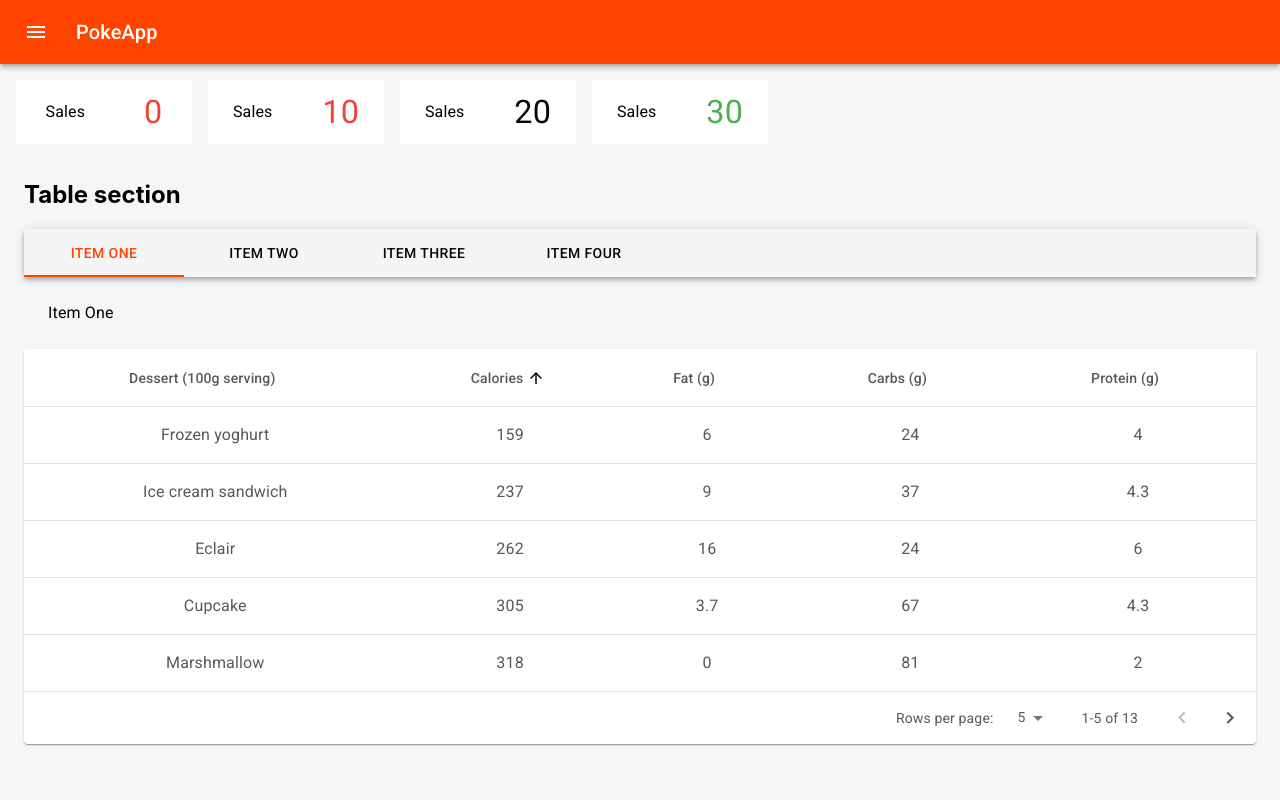
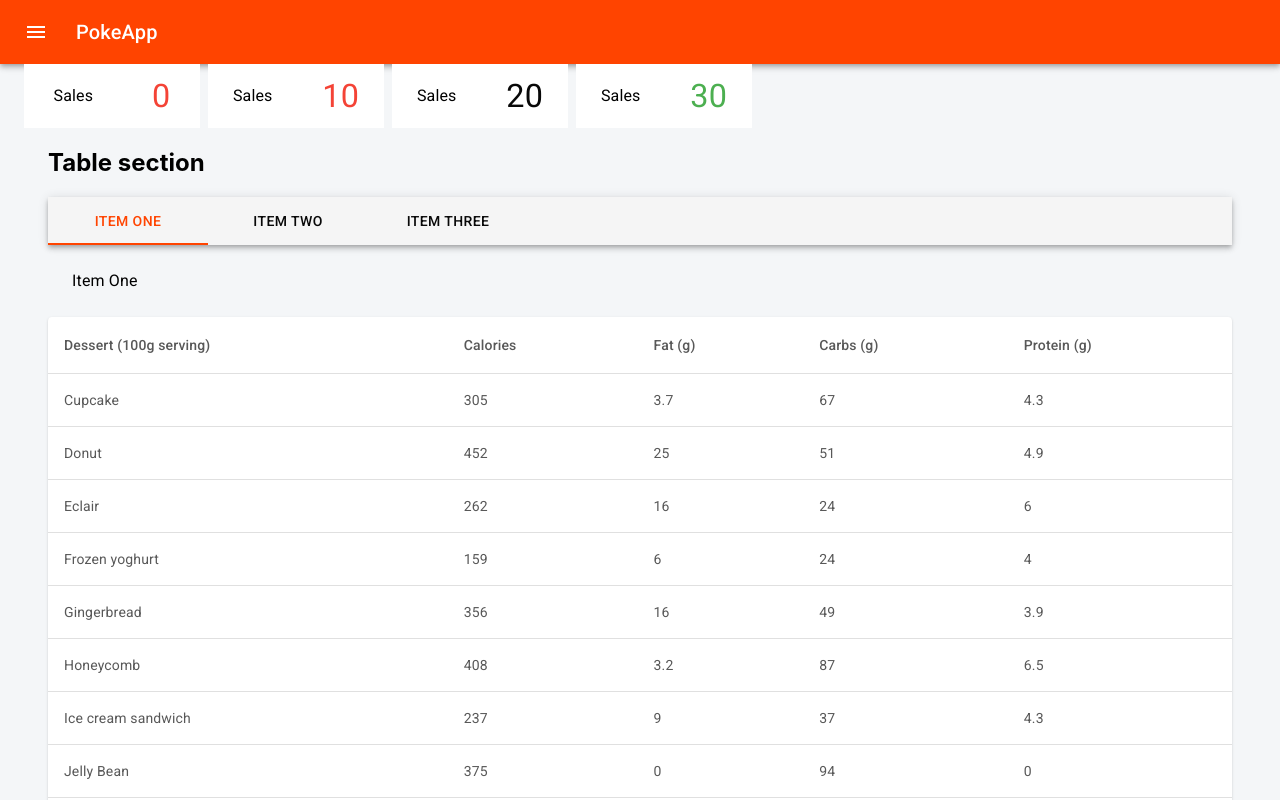
Before and after one commit to wolftrax5/pokexample, a React (Create React App) app: page / in a window 1280 px wide. Shown: the top 800 px of the page. Built offline with nearby package versions, Linux system fonts and the light colour scheme.

Commit message:
Remove un necesary classes

```diff
--- a/src/Components/AppLayout/App.tsx
+++ b/src/Components/AppLayout/App.tsx
@@ -1,7 +1,6 @@
 import React from 'react';
 
 import { ThemeProvider } from '@material-ui/core/styles';
-import { makeStyles, createStyles, Theme } from '@material-ui/core/styles';
 import {Grid, Container} from '@material-ui/core';
 
 // import { usePokemonsData } from '../../hooks/useFetchData'
@@ -9,20 +8,9 @@ import { theme } from '../../styles/theme';
 import { HeaderBar } from '../HeaderBar';
 import {PokeStats} from '../PokeStats';
 import { GroupTabs } from '../GroupTabs';
-import { EnhancedTable } from '../EnhancedTable'
+import { ResponsiveTable } from '../ResponsiveTable'
 
-const useStyles = makeStyles((theme: Theme) =>
-  createStyles({
-    root: {
-      flexGrow: 1,
-    },
-    cardpanel: {
-      margin: theme.spacing(2),
-    }
-  }),
-);
 function App() {
-  const classes = useStyles();
   /*const { pokemons, loading } = usePokemonsData('https://pokeapi.co/api/v2/pokemon?limit=100&offset=200');
   useEffect(() => {
     console.log(pokemons, loading)
@@ -30,10 +18,11 @@ function App() {
   return (
     <ThemeProvider theme={theme}>
       <HeaderBar></HeaderBar>
-       <div className={classes.root}>
+       <Container>
+
       <Grid container direction='column'>
-        <Grid item className={classes.cardpanel}>
-          <Grid container spacing={2}>
+        <Grid item>
+          <Grid container  spacing={1}>
           {[0, 1, 2, 3].map((value) => (
             <Grid key={value} item>
             <PokeStats label='Sales' data={value * 10}/>
@@ -45,11 +34,12 @@ function App() {
             <Container>
               <h2>Table section</h2>
               <GroupTabs/>
-              <EnhancedTable />
+              <ResponsiveTable />
             </Container>
         </Grid>
       </Grid>
-    </div>
+
+      </Container>
     </ThemeProvider>
   );
 }
--- a/src/Components/GroupTabs/index.tsx
+++ b/src/Components/GroupTabs/index.tsx
@@ -1,5 +1,4 @@
 import React from 'react';
-import { makeStyles, Theme } from '@material-ui/core/styles';
 import AppBar from '@material-ui/core/AppBar';
 import Tabs from '@material-ui/core/Tabs';
 import Tab from '@material-ui/core/Tab';
@@ -32,15 +31,7 @@ function TabPanel(props: TabPanelProps) {
   );
 }
 
-const useStyles = makeStyles((theme: Theme) => ({
-  root: {
-    flexGrow: 1,
-    width: '100%',
-  },
-}));
-
 export function GroupTabs() {
-  const classes = useStyles();
   const [value, setValue] = React.useState(0);
 
   const handleChange = (event: React.ChangeEvent<{}>, newValue: number) => {
@@ -48,7 +39,7 @@ export function GroupTabs() {
   };
 
   return (
-    <div className={classes.root}>
+    <>
       <AppBar position="static" color="default">
         <Tabs
           value={value}
@@ -59,7 +50,6 @@ export function GroupTabs() {
           <Tab label="Item One"  />
           <Tab label="Item Two"  />
           <Tab label="Item Three"  />
-          <Tab label="Item Four" />
         </Tabs>
       </AppBar>
       <TabPanel value={value} index={0}>
@@ -71,9 +61,6 @@ export function GroupTabs() {
       <TabPanel value={value} index={2}>
         Item Three
       </TabPanel>
-      <TabPanel value={value} index={3}>
-        Item Four
-      </TabPanel>
-    </div>
+    </>
   );
 }
--- a/src/Components/HeaderBar/index.tsx
+++ b/src/Components/HeaderBar/index.tsx
@@ -9,9 +9,6 @@ import { MenuSharp } from  '@material-ui/icons';
 
 const useStyles = makeStyles((theme: Theme) =>
   createStyles({
-    root: {
-      flexGrow: 1,
-    },
     menuButton: {
       marginRight: theme.spacing(2),
     },
@@ -25,7 +22,6 @@ export const HeaderBar = () => {
   const classes = useStyles();
 
   return (
-    <div className={classes.root}>
       <AppBar position="static">
         <Toolbar>
           <IconButton edge="start" className={classes.menuButton} color="inherit" aria-label="menu">
@@ -36,6 +32,5 @@ export const HeaderBar = () => {
           </Typography>
         </Toolbar>
       </AppBar>
-    </div>
   );
 }
```
